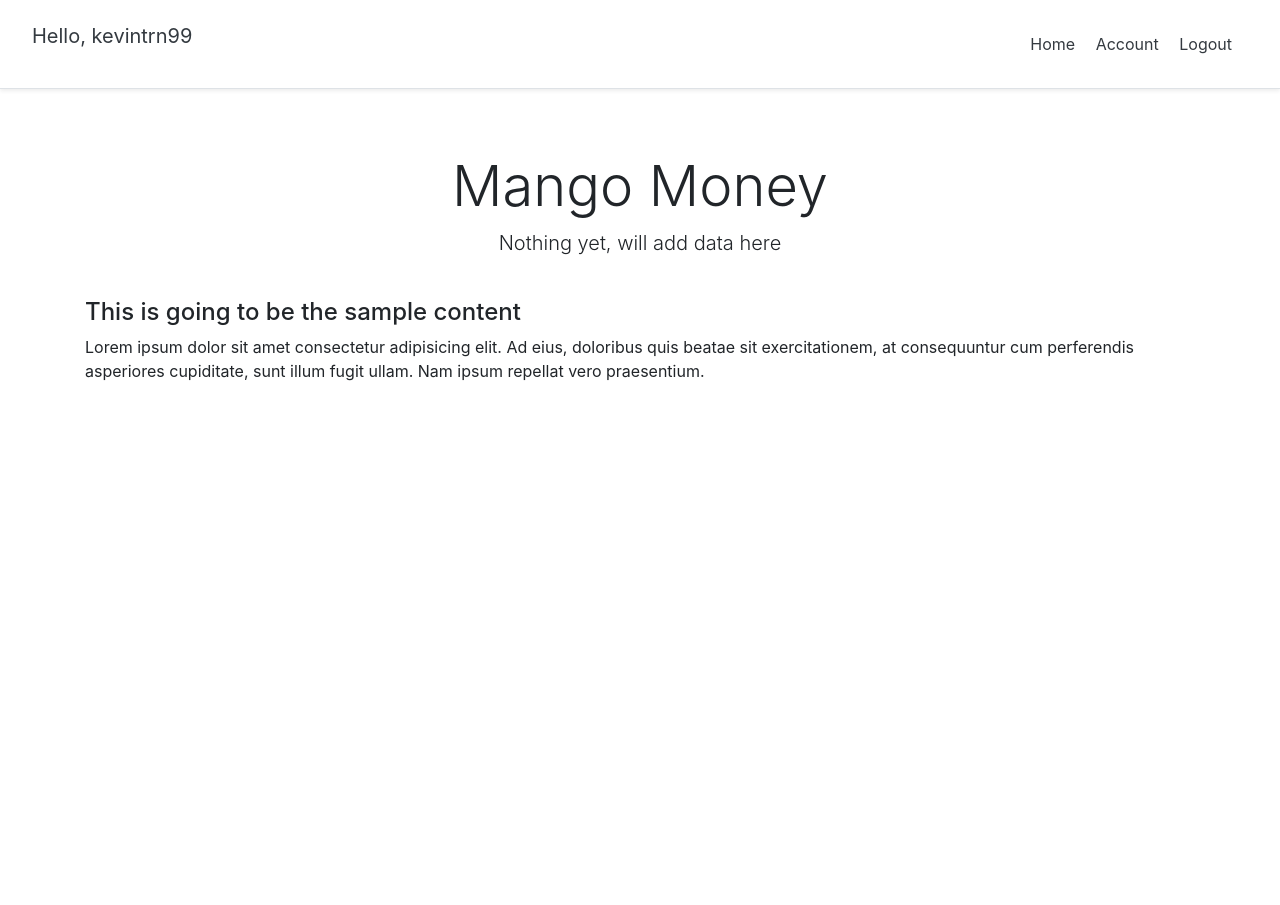
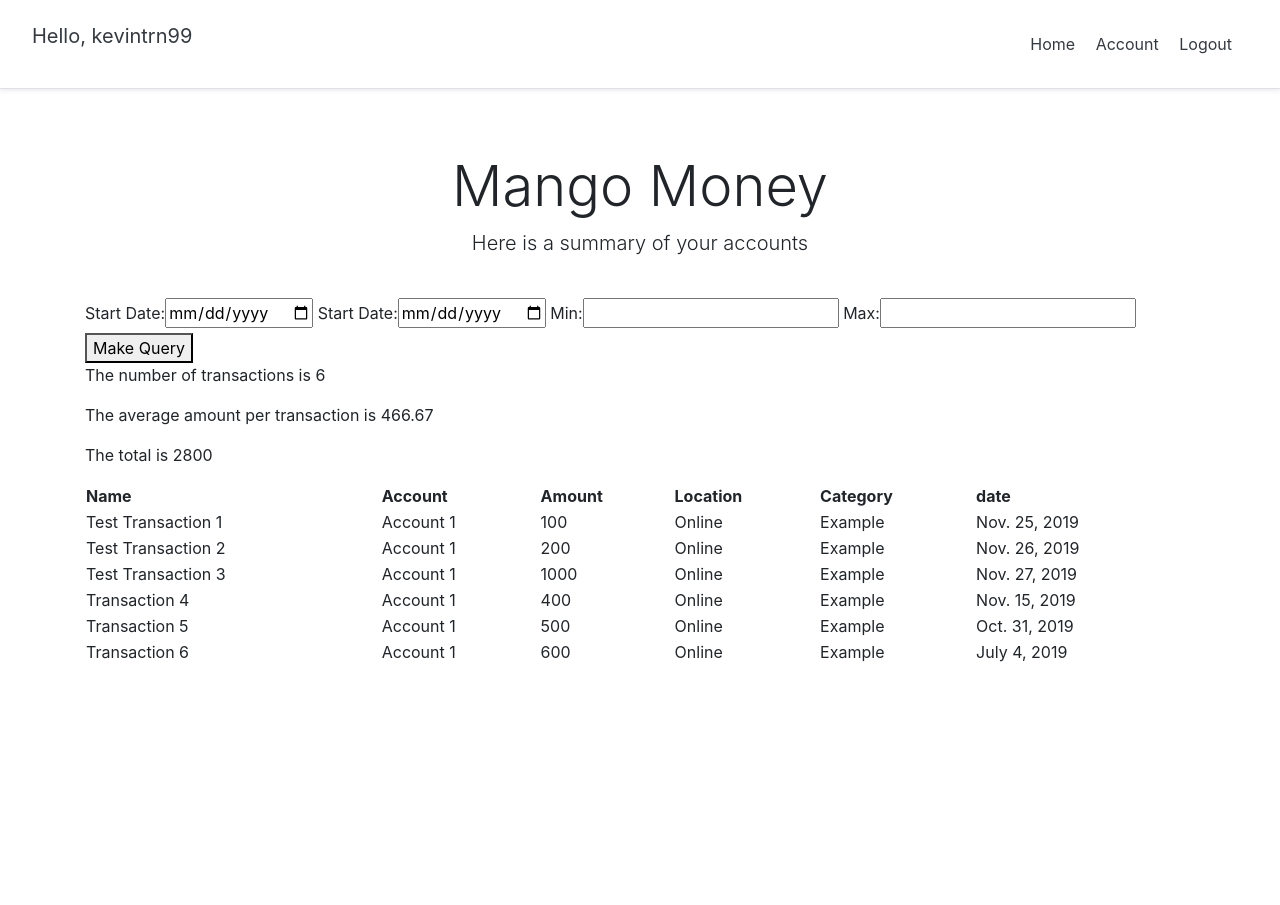
Before and after one commit to papertran/Mango, a Django app: page / in a window 1280 px wide. Shown: the top 905 px of the page. Run offline with Django 3.2, Linux system fonts and the light colour scheme; a user stored in the database is signed in; data comes from the database, SQL or seed files in the repository; both versions use the stored data as it was after the commit; some libraries are stand-ins or nearby versions.

Commit message:
finished search

```diff
--- a/mango/admin.py
+++ b/mango/admin.py
@@ -1,5 +1,5 @@
 from django.contrib import admin
-from mango.models import userAccount, Account, Transactions
+from mango.models import userAccount, Account, Transactions, Category
 # Register your models here.
 
 # This diplays the fields on the admin page
@@ -12,6 +12,9 @@ class accountFields(admin.ModelAdmin):
 class transactionFields(admin.ModelAdmin):
     list_display = ('transaction_ID', 'transaction_plaidID', 'transaction_name', 'transaction_amount', 'transaction_date', 'transaction_location', 'account')
 
+class categoryFields(admin.ModelAdmin):
+    list_display = ('category_ID', 'category_name', 'category_color')
 admin.site.register(userAccount, adminFields)
 admin.site.register(Account, accountFields)
 admin.site.register(Transactions, transactionFields)
+admin.site.register(Category, categoryFields)
--- a/mango/forms.py
+++ b/mango/forms.py
@@ -60,7 +60,13 @@ class addAccountForm(forms.ModelForm):
 class addTransactionForm(forms.ModelForm):
     class Meta:
         model = Transactions
-        fields = ("transaction_name", "transaction_amount", "transaction_location", "transaction_date", "account")
+        fields = ("transaction_name", "transaction_amount", "transaction_location", "transaction_date", "account", "category")
         widgets = {
             'transaction_date' : forms.DateInput(attrs={'type':'date'})
         }
+
+class queryForm(forms.Form):
+    startDate = forms.DateField(label="Start Date", widget=forms.DateInput(attrs={'type':'date'}), required=True)
+    endDate = forms.DateField(label="Start Date", widget=forms.DateInput(attrs={'type':'date'}), required=True)
+    Min = forms.DecimalField(decimal_places=2, required=True)
+    Max = forms.DecimalField(decimal_places=2, required=True)
--- a/mango/views.py
+++ b/mango/views.py
@@ -1,12 +1,166 @@
 from django.shortcuts import render, redirect
-from mango.models import userAccount, Account, Transactions
-from mango.forms import registrationForm, loginForm, accountUpdateForm, addAccountForm, addTransactionForm
+from django.db import connection
+from mango.models import userAccount, Account, Transactions, Category
+from mango.forms import registrationForm, loginForm, accountUpdateForm, addAccountForm, addTransactionForm, queryForm
 from django.contrib.auth import login,logout, authenticate
 from django.views import View
+import datetime
 
 # Create your views here.
 def index_view(request):
-    return render(request, 'mango/index.html')
+    context = {}
+
+    user = request.user
+
+
+    if(request.POST):
+        # DO Post Request
+        form = queryForm(request.POST)
+        if form.is_valid():
+            start = form.cleaned_data["startDate"]
+            end = form.cleaned_data["endDate"]
+            minAmount = form.cleaned_data["Min"]
+            maxAmount = form.cleaned_data["Max"]
+
+            # Transaction Query with parameters
+            with connection.cursor() as cursor:
+                cursor.execute("""
+                    SELECT transaction_name, account_name, transaction_amount, transaction_location, transaction_date, category_name
+                    FROM mango_transactions
+                    LEFT JOIN mango_category ON mango_transactions.category_ID = mango_category.category_ID
+                    INNER JOIN mango_account ON mango_transactions.account_id = mango_account.account_ID
+                    WHERE user_id = %s AND
+                    (transaction_date >= %s AND transaction_date <= %s) AND
+                    (transaction_amount >= %s AND transaction_amount <= %s)
+                """, [user.user_id, start, end, minAmount, maxAmount])
+                allTransactionsQuery = cursor.fetchall()
+                allTransactions = []
+                for item in allTransactionsQuery:
+                    transactionsDict = {
+                        'transaction_name' : item[0],
+                        'account_name' : item[1],
+                        'transaction_amount' : item[2],
+                        'transaction_location' : item[3],
+                        'transaction_date' : item[4],
+                        'category_name' : item[5]
+                    }
+                    allTransactions.append(transactionsDict)
+                context['allTransactions'] = allTransactions
+
+
+
+            with connection.cursor() as cursor:
+                cursor.execute("""
+                    SELECT COUNT(transaction_amount)
+                    FROM mango_transactions
+                    LEFT JOIN mango_category ON mango_transactions.category_ID = mango_category.category_ID
+                    INNER JOIN mango_account ON mango_transactions.account_id = mango_account.account_ID
+                    WHERE user_id = %s AND
+                    (transaction_date >= %s AND transaction_date <= %s) AND
+                    (transaction_amount >= %s AND transaction_amount <= %s)
+                """, [user.user_id, start, end, minAmount, maxAmount])
+                TransactionsQuery = cursor.fetchone()[0]
+                context["number_transaction"] = TransactionsQuery
+
+            with connection.cursor() as cursor:
+                cursor.execute("""
+                    SELECT AVG(transaction_amount)
+                    FROM mango_transactions
+                    LEFT JOIN mango_category ON mango_transactions.category_ID = mango_category.category_ID
+                    INNER JOIN mango_account ON mango_transactions.account_id = mango_account.account_ID
+                    WHERE user_id = %s AND
+                    (transaction_date >= %s AND transaction_date <= %s) AND
+                    (transaction_amount >= %s AND transaction_amount <= %s)
+                """, [user.user_id, start, end, minAmount, maxAmount])
+                TransactionsQuery = round(cursor.fetchone()[0], 2)
+                context["average_transaction"] = TransactionsQuery
+
+            with connection.cursor() as cursor:
+                cursor.execute("""
+                    SELECT SUM(transaction_amount)
+                    FROM mango_transactions
+                    LEFT JOIN mango_category ON mango_transactions.category_ID = mango_category.category_ID
+                    INNER JOIN mango_account ON mango_transactions.account_id = mango_account.account_ID
+                    WHERE user_id = %s AND
+                    (transaction_date >= %s AND transaction_date <= %s) AND
+                    (transaction_amount >= %s AND transaction_amount <= %s)
+                """, [user.user_id, start, end, minAmount, maxAmount])
+                TransactionsQuery = cursor.fetchone()[0]
+                context["sum_transaction"] = TransactionsQuery
+
+
+                newForm = queryForm(    initial={'startDate': start, 'endDate': end, "Min" : minAmount, "Max" : maxAmount })
+
+                context['query_form'] = newForm
+
+        else:
+            context['query_form'] = form
+    else:
+        # Regular transaction
+        form = queryForm()
+        context['query_form'] = form
+        # Transaction Query
+        with connection.cursor() as cursor:
+            cursor.execute("""
+                SELECT transaction_name, account_name, transaction_amount, transaction_location, transaction_date, category_name
+                FROM mango_transactions
+                LEFT JOIN mango_category ON mango_transactions.category_ID = mango_category.category_ID
+                INNER JOIN mango_account ON mango_transactions.account_id = mango_account.account_ID
+                WHERE user_id = %s
+            """, [user.user_id])
+            allTransactionsQuery = cursor.fetchall()
+            allTransactions = []
+            for item in allTransactionsQuery:
+                transactionsDict = {
+                    'transaction_name' : item[0],
+                    'account_name' : item[1],
+                    'transaction_amount' : item[2],
+                    'transaction_location' : item[3],
+                    'transaction_date' : item[4],
+                    'category_name' : item[5]
+                }
+                allTransactions.append(transactionsDict)
+            context['allTransactions'] = allTransactions
+
+
+
+        # Get number of transactins
+        with connection.cursor() as cursor:
+            cursor.execute("""
+                SELECT COUNT(transaction_name)
+                FROM mango_transactions
+                LEFT JOIN mango_category ON mango_transactions.category_ID = mango_category.category_ID
+                INNER JOIN mango_account ON mango_transactions.account_id = mango_account.account_ID
+                WHERE user_id = %s
+            """, [user.user_id])
+            TransactionsQuery = cursor.fetchone()[0]
+            context["number_transaction"] = TransactionsQuery
+
+        with connection.cursor() as cursor:
+            cursor.execute("""
+                SELECT AVG(transaction_amount)
+                FROM mango_transactions
+                LEFT JOIN mango_category ON mango_transactions.category_ID = mango_category.category_ID
+                INNER JOIN mango_account ON mango_transactions.account_id = mango_account.account_ID
+                WHERE user_id = %s
+            """, [user.user_id])
+            TransactionsQuery = round( cursor.fetchone()[0], 2)
+            context["average_transaction"] = TransactionsQuery
+
+        with connection.cursor() as cursor:
+            cursor.execute("""
+                SELECT SUM(transaction_amount)
+                FROM mango_transactions
+                LEFT JOIN mango_category ON mango_transactions.category_ID = mango_category.category_ID
+                INNER JOIN mango_account ON mango_transactions.account_id = mango_account.account_ID
+                WHERE user_id = %s
+            """, [user.user_id])
+            TransactionsQuery = cursor.fetchone()[0]
+            context["sum_transaction"] = TransactionsQuery
+
+
+
+    return render(request, 'mango/index.html', context=context)
 
 def register_view(request):
     context = {}
--- a/templates/mango/index.html
+++ b/templates/mango/index.html
@@ -5,16 +5,68 @@
 
 <div class="pricing-header px-3 py-3 pt-md-5 pb-md-4 mx-auto text-center">
         <h1 class="display-4">Mango Money</h1>
-        <p class="lead">
-            Nothing yet, will add data here
-        </p>
+        {% if user.is_authenticated %}
+            <p class="lead">
+                Here is a summary of your accounts
+            </p>
+        {% else %}
+            <p class="lead">
+                Please sign in to view summary of accounts
+            </p>
+        {% endif %}
 </div>
 
 <div class="container">
     <!-- Flex Box -->
     <div class="d-flex flex-column">
-        <h4>This is going to be the sample content</h4>
-        <p>Lorem ipsum dolor sit amet consectetur adipisicing elit. Ad eius, doloribus quis beatae sit exercitationem, at consequuntur cum perferendis asperiores cupiditate, sunt illum fugit ullam. Nam ipsum repellat vero praesentium.</p>
+
+        {% if user.is_authenticated %}
+
+
+
+            <form method="POST">
+                    {% csrf_token %}
+                    {{ query_form }}
+                <button type="submit">Make Query</button>
+            </form>
+
+
+            <div>
+                <p>The number of transactions is {{ number_transaction }} </p>
+                <p>The average amount per transaction is {{ average_transaction }}</p>
+                <p>The total is {{ sum_transaction }}</p>
+
+            </div>
+            <table>
+                <tr>
+                    <th>Name</th>
+                    <th>Account</th>
+                    <th>Amount</th>
+                    <th>Location</th>
+                    <th>Category</th>
+                    <th>date</th>
+                </tr>
+                {% for item in allTransactions %}
+                <tr>
+                    <td>{{ item.transaction_name }}</td>
+                    <td>{{ item.account_name }}</td>
+                    <td>{{ item.transaction_amount }}</td>
+                    <td>{{ item.transaction_location }}</td>
+                    <td>{{ item.category_name }}</td>
+                    <td>{{ item.transaction_date }}</td>
+
+                </tr>
+                {% endfor %}
+            </table>
+
+
+        {% else %}
+            <p>
+                Not Signed in
+            </p>
+        {% endif %}
+
+
     </div>
 </div>
 {% endblock %}
```
Also changed, not shown: mango/models.py (+12 -2 lines), sqloutput.txt (added, +47 -0 lines), templates/mango/account.html (+17 -1 lines), db.sqlite3, mango/migrations/0001_initial.py, mango/migrations/0002_auto_20191128_2100.py (added).
